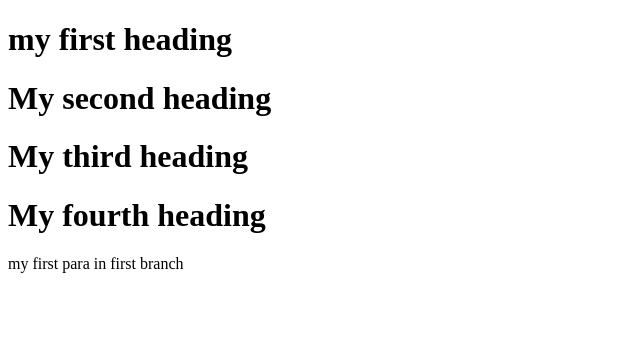
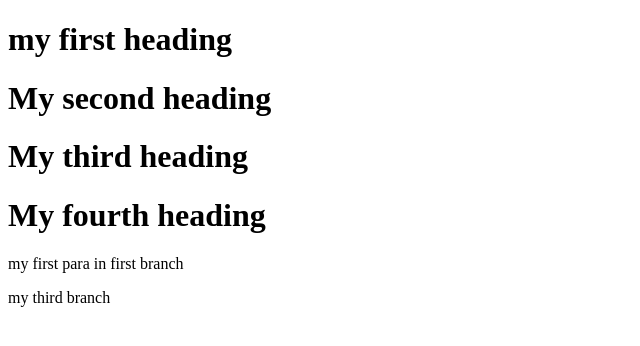
Before and after one commit to renushar/learning-git, a plain HTML site: page index.html in a window 1280 px wide. Shown: the whole page, without its empty margins (0-640 px from the left). Drawn offline with Linux system fonts and the light colour scheme.

Commit message:
my third branch

```diff
--- a/index.html
+++ b/index.html
@@ -12,5 +12,6 @@
         <h1>My third heading</h1>
         <h1>My fourth heading</h1>
         <p>my first para in first branch</p>
+        <p>my third branch</p>
     </body>
     </html>
```
